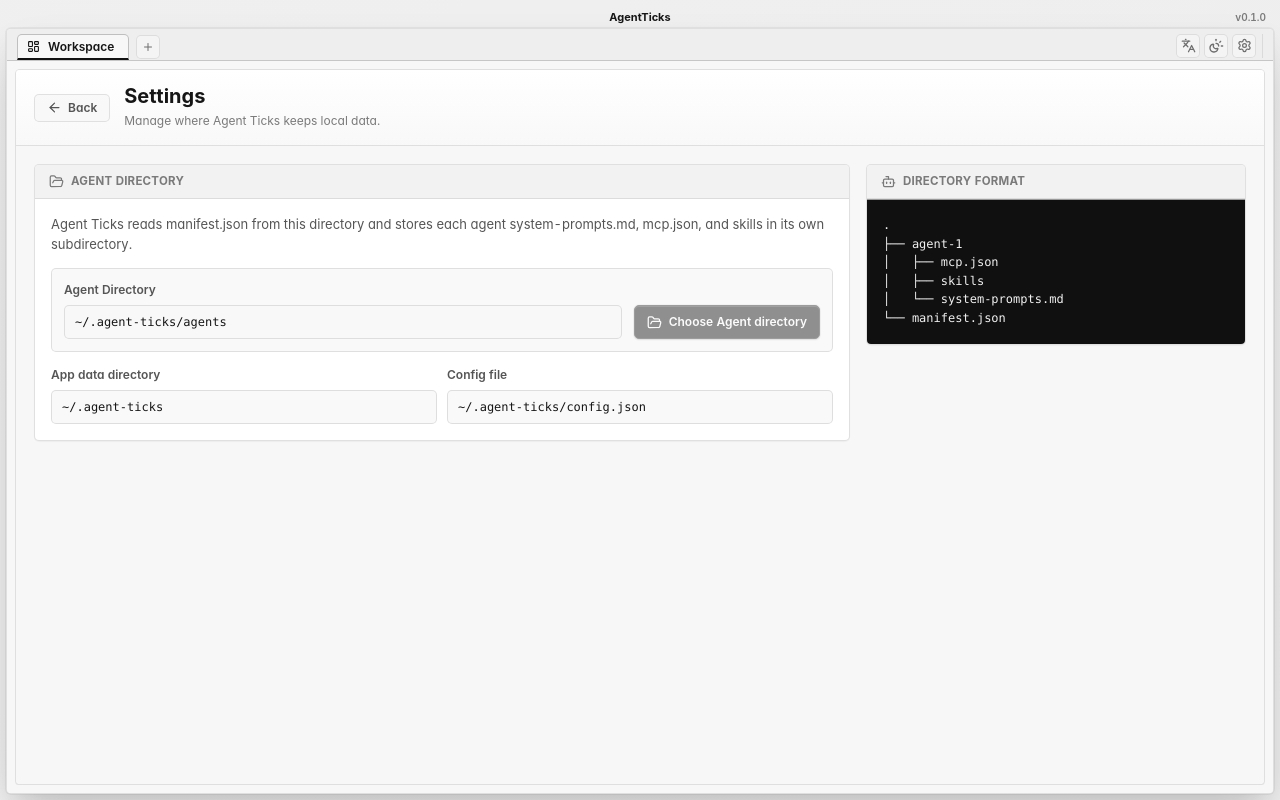
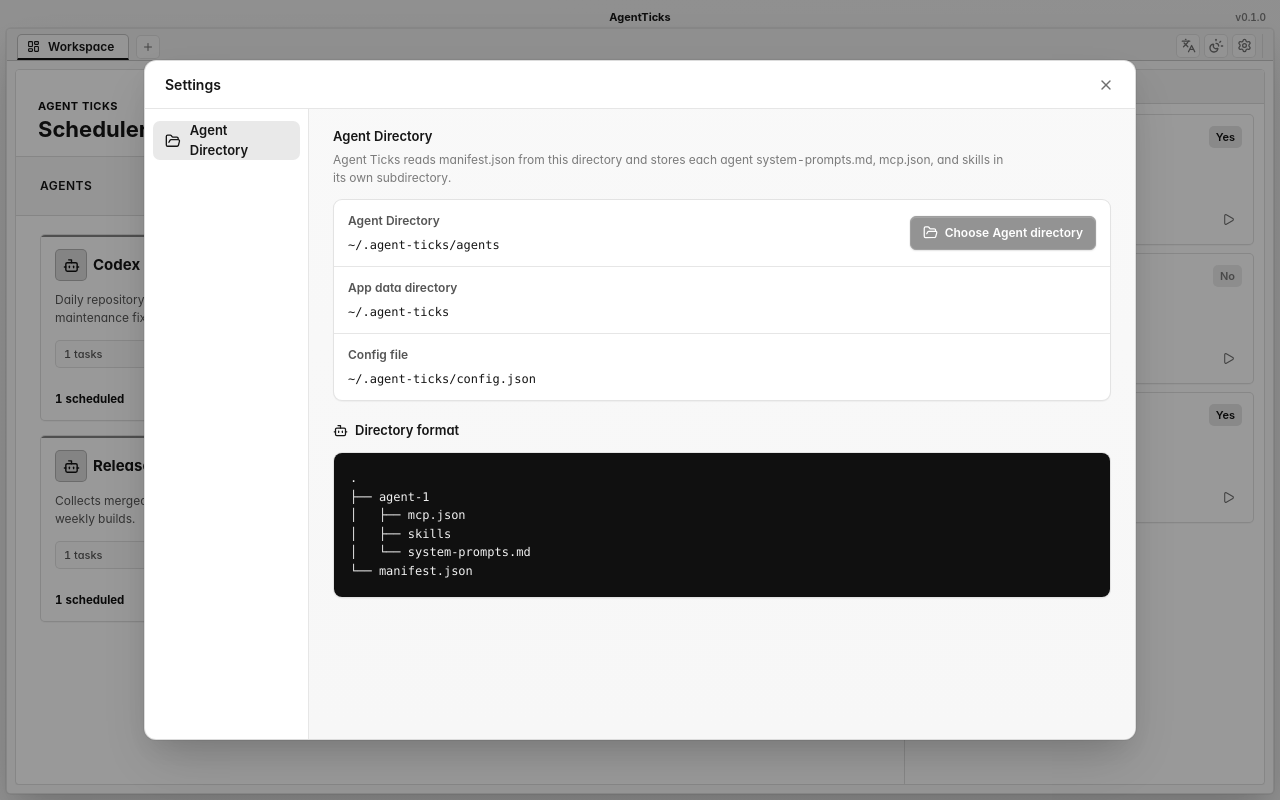
Before and after one commit to red-chen/agent-ticks, a React (Vite) app: page / in a window 1280 px wide. Both pictures are taken after a click on the button 1244 px from the left and 45 px from the top of the page. Built offline with nearby package versions, Linux system fonts and the light colour scheme.

Commit message:
feat: add settings dialog overlay

```diff
--- a/src/App.tsx
+++ b/src/App.tsx
@@ -277,7 +277,6 @@ export function App() {
   }
 
   function openSettings() {
-    closeAgent();
     setShowSettings(true);
     setSettingsStatus('');
   }
@@ -502,7 +501,6 @@ export function App() {
     const selected = await api.selectDirectory(state.agentDirectory || state.home);
     if (!selected) return;
     await api.setAgentDirectory(selected);
-    closeAgent();
     setShowSettings(true);
     setSettingsStatus(t('settings.saved'));
     setTimeout(() => setSettingsStatus(''), 2200);
@@ -698,26 +696,31 @@ export function App() {
   );
 
   const renderSettingsPage = () => (
-    <section className="settings-page">
-      <header className="settings-header">
-        <button className="agent-back-btn" onClick={() => setShowSettings(false)}>
-          <ArrowLeft size={15} />
-          {t('agent.back')}
+    <section className="settings-dialog-panel" role="dialog" aria-modal="true" aria-labelledby="settings-dialog-title">
+      <header className="settings-dialog-header">
+        <h2 id="settings-dialog-title">{t('settings.title')}</h2>
+        <button type="button" title={t('agent.cancel')} onClick={() => setShowSettings(false)}>
+          <X size={16} />
         </button>
-        <div>
-          <h1>{t('settings.title')}</h1>
-          <p>{t('settings.subtitle')}</p>
-        </div>
       </header>
 
-      <div className="settings-layout">
-        <section className="settings-panel">
-          <div className="detail-panel-head">
-            <span><FolderOpen size={15} /> {t('settings.agentDirectory')}</span>
+      <div className="settings-dialog-body">
+        <aside className="settings-dialog-nav" aria-label={t('settings.title')}>
+          <button type="button" className="active">
+            <FolderOpen size={16} />
+            <span>{t('settings.agentDirectory')}</span>
+          </button>
+        </aside>
+
+        <div className="settings-dialog-content">
+          <section className="settings-section">
+            <div className="settings-section-head">
+              <h3>{t('settings.agentDirectory')}</h3>
+              <p>{t('settings.agentDirectoryHelp')}</p>
             </div>
-          <div className="settings-panel-body">
-            <p>{t('settings.agentDirectoryHelp')}</p>
-            <div className="settings-path-row">
+
+            <div className="settings-card">
+              <div className="settings-row">
                 <div>
                   <span>{t('settings.agentDirectory')}</span>
                   <code>{state.agentDirectory || t('settings.agentDirectoryMissing')}</code>
@@ -727,31 +730,36 @@ export function App() {
                   {t('settings.chooseAgentDirectory')}
                 </button>
               </div>
-            <div className="settings-path-grid">
+              <div className="settings-row compact">
                 <div>
                   <span>{t('settings.appData')}</span>
                   <code>{state.home}</code>
                 </div>
+              </div>
+              <div className="settings-row compact">
                 <div>
                   <span>{t('settings.configPath')}</span>
                   <code>{state.home}/config.json</code>
                 </div>
               </div>
+            </div>
             {settingsStatus && <div className="settings-status"><Check size={15} /> {settingsStatus}</div>}
-          </div>
           </section>
 
-        <aside className="settings-format-panel">
-          <div className="detail-panel-head">
-            <span><Bot size={15} /> {t('settings.directoryFormat')}</span>
+          <section className="settings-section">
+            <div className="settings-section-head">
+              <h3><Bot size={15} /> {t('settings.directoryFormat')}</h3>
             </div>
+            <div className="settings-card settings-format-card">
               <pre>{`.
 ├── agent-1
 │   ├── mcp.json
 │   ├── skills
 │   └── system-prompts.md
 └── manifest.json`}</pre>
-        </aside>
+            </div>
+          </section>
+        </div>
       </div>
     </section>
   );
@@ -760,7 +768,7 @@ export function App() {
     <div className="app-layout">
       <main className="app-body">
         <section className="agents-page">
-          {showSettings ? renderSettingsPage() : agentDraft ? (
+          {agentDraft ? (
             <section className="agent-detail-page">
               <div className="agent-detail-header">
                 <button className="agent-back-btn" onClick={closeAgent}>
@@ -1112,7 +1120,7 @@ export function App() {
         </div>
       )}
 
-      {!state.agentDirectory && (
+      {!state.agentDirectory && !showSettings && (
         <div className="modal-backdrop">
           <section className="setup-modal">
             <div className="modal-head">
@@ -1153,6 +1161,14 @@ export function App() {
         />
       )}
 
+      {showSettings && (
+        <div className="settings-dialog-backdrop" onMouseDown={() => setShowSettings(false)}>
+          <div onMouseDown={(event) => event.stopPropagation()}>
+            {renderSettingsPage()}
+          </div>
+        </div>
+      )}
+
       {showAgentSelector && (
         <AgentSelector
           agents={state.agents}
--- a/src/styles.css
+++ b/src/styles.css
@@ -1093,124 +1093,186 @@ button:disabled {
 
 /* ── Settings ────────────────────────────────────────── */
 
-.settings-page {
-  min-height: 100%;
-  min-width: 0;
-  display: flex;
-  flex-direction: column;
-  background: var(--bg-primary);
-}
-
-.settings-header {
-  min-height: 76px;
+.settings-dialog-backdrop {
+  position: fixed;
+  inset: 0;
+  z-index: 2800;
   display: grid;
-  grid-template-columns: auto minmax(0, 1fr);
-  align-items: center;
-  gap: 14px;
-  padding: 14px 18px;
-  border-bottom: 1px solid color-mix(in srgb, var(--border-color) 70%, transparent);
-  background: linear-gradient(180deg, var(--bg-elevated), color-mix(in srgb, var(--bg-primary) 84%, var(--bg-elevated)));
-}
-
-.settings-header h1 {
-  color: var(--text-primary);
-  font-size: 20px;
-  line-height: 1.15;
-  font-weight: 660;
-}
-
-.settings-header p {
-  margin-top: 4px;
-  color: var(--text-muted);
-  font-size: 12px;
-}
-
-.settings-layout {
+  place-items: center;
+  padding: 28px;
+  background: rgb(0 0 0 / 0.4);
+}
+
+.settings-dialog-panel {
+  width: min(992px, 85vw);
+  height: min(752px, 85vh);
+  min-height: 420px;
+  display: flex;
+  flex-direction: column;
+  overflow: hidden;
+  color: var(--text-primary);
+  background: var(--bg-elevated);
+  border: 1px solid color-mix(in srgb, var(--border-color) 76%, transparent);
+  border-radius: 12px;
+  box-shadow: var(--shadow-xl);
+}
+
+.settings-dialog-header {
+  height: 48px;
+  flex-shrink: 0;
+  display: flex;
+  align-items: center;
+  justify-content: space-between;
+  gap: 12px;
+  padding: 0 14px 0 20px;
+  border-bottom: 1px solid color-mix(in srgb, var(--border-color) 56%, transparent);
+}
+
+.settings-dialog-header h2 {
+  min-width: 0;
+  color: var(--text-primary);
+  font-size: 14px;
+  font-weight: 620;
+}
+
+.settings-dialog-header button {
+  width: 30px;
+  height: 30px;
+  display: grid;
+  place-items: center;
+  color: var(--icon-color);
+  border-radius: 6px;
+}
+
+.settings-dialog-header button:hover {
+  color: var(--icon-active);
+  background: var(--bg-hover);
+}
+
+.settings-dialog-body {
   flex: 1;
   min-height: 0;
   display: grid;
-  grid-template-columns: minmax(0, 1fr) 380px;
-  gap: 16px;
-  padding: 18px;
+  grid-template-columns: 164px minmax(0, 1fr);
+}
+
+.settings-dialog-nav {
+  min-height: 0;
+  padding: 12px 8px;
   overflow: auto;
-}
-
-.settings-panel,
-.settings-format-panel {
-  min-width: 0;
-  align-self: start;
-  overflow: hidden;
-  border: 1px solid color-mix(in srgb, var(--border-color) 68%, transparent);
-  border-radius: 5px;
+  border-right: 1px solid color-mix(in srgb, var(--border-color) 56%, transparent);
+}
+
+.settings-dialog-nav button {
+  width: 100%;
+  min-height: 36px;
+  display: flex;
+  align-items: center;
+  gap: 9px;
+  padding: 0 12px;
+  color: var(--text-muted);
+  border-radius: 7px;
+  font-size: 13px;
+  font-weight: 560;
+  text-align: left;
+}
+
+.settings-dialog-nav button.active {
+  color: var(--text-primary);
+  background: var(--bg-hover);
+}
+
+.settings-dialog-content {
+  min-width: 0;
+  min-height: 0;
+  display: flex;
+  flex-direction: column;
+  gap: 20px;
+  padding: 18px 24px 24px;
+  overflow: auto;
+  background:
+    linear-gradient(180deg, color-mix(in srgb, var(--bg-primary) 80%, var(--bg-elevated)), var(--bg-primary));
+}
+
+.settings-section {
+  display: flex;
+  flex-direction: column;
+  gap: 12px;
+}
+
+.settings-section-head {
+  display: flex;
+  flex-direction: column;
+  gap: 4px;
+}
+
+.settings-section-head h3 {
+  display: inline-flex;
+  align-items: center;
+  gap: 7px;
+  color: var(--text-primary);
+  font-size: 13px;
+  font-weight: 640;
+}
+
+.settings-section-head p {
+  max-width: 680px;
+  color: var(--text-muted);
+  font-size: 12px;
+  line-height: 1.5;
+}
+
+.settings-card {
+  overflow: hidden;
+  border: 1px solid color-mix(in srgb, var(--border-color) 62%, transparent);
+  border-radius: 9px;
   background: var(--bg-elevated);
   box-shadow: var(--shadow-xs);
 }
 
-.settings-panel-body {
-  display: flex;
-  flex-direction: column;
-  gap: 14px;
-  padding: 16px;
-}
-
-.settings-panel-body > p {
-  color: var(--text-secondary);
-  font-size: 13px;
-  line-height: 1.5;
-}
-
-.settings-path-row {
+.settings-row {
+  min-height: 64px;
   display: grid;
   grid-template-columns: minmax(0, 1fr) auto;
-  align-items: end;
-  gap: 12px;
-  padding: 12px;
-  border: 1px solid color-mix(in srgb, var(--border-color) 66%, transparent);
-  border-radius: 5px;
-  background: color-mix(in srgb, var(--bg-primary) 70%, transparent);
-}
-
-.settings-path-grid {
-  display: grid;
-  grid-template-columns: repeat(2, minmax(0, 1fr));
-  gap: 10px;
-}
-
-.settings-path-row > div,
-.settings-path-grid > div {
+  align-items: center;
+  gap: 16px;
+  padding: 12px 14px;
+}
+
+.settings-row + .settings-row {
+  border-top: 1px solid color-mix(in srgb, var(--border-color) 56%, transparent);
+}
+
+.settings-row.compact {
+  min-height: 58px;
+  grid-template-columns: minmax(0, 1fr);
+}
+
+.settings-row > div {
   min-width: 0;
   display: flex;
   flex-direction: column;
   gap: 6px;
 }
 
-.settings-path-row span,
-.settings-path-grid span {
+.settings-row span {
   color: var(--text-secondary);
   font-size: 12px;
   font-weight: 560;
 }
 
-.settings-path-row code,
-.settings-path-grid code {
-  min-width: 0;
-  min-height: 34px;
-  display: flex;
-  align-items: center;
-  padding: 0 10px;
-  overflow: hidden;
-  color: var(--text-primary);
-  background: color-mix(in srgb, var(--bg-primary) 72%, transparent);
-  border: 1px solid color-mix(in srgb, var(--border-color) 66%, transparent);
-  border-radius: 5px;
+.settings-row code {
+  min-width: 0;
+  overflow: hidden;
+  color: var(--text-primary);
   font-family: "SFMono-Regular", Consolas, "Liberation Mono", monospace;
   font-size: 12px;
   white-space: nowrap;
   text-overflow: ellipsis;
 }
 
-.settings-path-row button {
-  height: 34px;
+.settings-row button {
+  min-height: 34px;
   display: inline-flex;
   align-items: center;
   justify-content: center;
@@ -1219,27 +1281,23 @@ button:disabled {
   color: #ffffff;
   background: var(--bg-accent);
   border: 1px solid color-mix(in srgb, var(--bg-accent) 86%, var(--border-color));
-  border-radius: 5px;
+  border-radius: 6px;
   font-size: 12px;
   font-weight: 620;
-  box-shadow:
-    inset 0 1px 0 hsl(0 0% 100% / 0.16),
-    0 1px 2px color-mix(in srgb, #000 20%, transparent);
-}
-
-.settings-path-row button:hover:not(:disabled) {
+}
+
+.settings-row button:hover:not(:disabled) {
   background: var(--bg-accent-strong);
   border-color: var(--bg-accent-strong);
 }
 
-.settings-format-panel pre,
+.settings-format-card pre,
 .setup-modal-body pre {
   margin: 0;
   padding: 16px;
   overflow: auto;
   color: var(--terminal-text);
   background: var(--terminal-bg);
-  border-top: 1px solid color-mix(in srgb, var(--border-color) 70%, transparent);
   font-family: "SFMono-Regular", Consolas, "Liberation Mono", monospace;
   font-size: 12px;
   line-height: 1.55;
@@ -2717,7 +2775,7 @@ body.is-terminal-pane-resizing {
 
 .new-agent-btn,
 .agent-detail-save,
-.settings-path-row button,
+.settings-row button,
 .modal-actions .primary,
 .modal-actions .danger,
 .toast-notification,
@@ -2743,7 +2801,7 @@ body.is-terminal-pane-resizing {
 
 :root[data-theme='dark'] .new-agent-btn,
 :root[data-theme='dark'] .agent-detail-save,
-:root[data-theme='dark'] .settings-path-row button,
+:root[data-theme='dark'] .settings-row button,
 :root[data-theme='dark'] .modal-actions .primary,
 :root[data-theme='dark'] .modal-actions .danger,
 :root[data-theme='dark'] .toast-notification,
```
Lines whose indentation alone changed are shown as unchanged.
